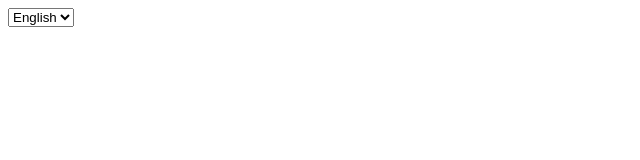
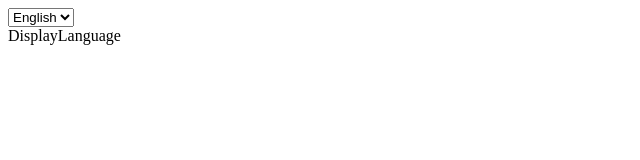
Before and after one commit to SamaJabri/Develhope-Web-React, a React (Create React App) app: page / in a window 1280 px wide. Shown: the top 160 px of the page, without its empty margins (0-640 px from the left). Built offline with nearby package versions, Linux system fonts and the light colour scheme.

Commit message:
Solved forty-first exercise

```diff
--- a/src/components/language/DisplayLanguage.jsx
+++ b/src/components/language/DisplayLanguage.jsx
@@ -1,12 +1,7 @@
 import React, { Component } from "react";
-import { LanguageContext } from "./LanguageContext";
 
 export default class DisplayLanguage extends Component {
   render() {
-    return (
-      <LanguageContext.Consumer>
-        {(language) => <div>{language}</div>}
-      </LanguageContext.Consumer>
-    );
+    return <div>DisplayLanguage</div>;
   }
 }
```
